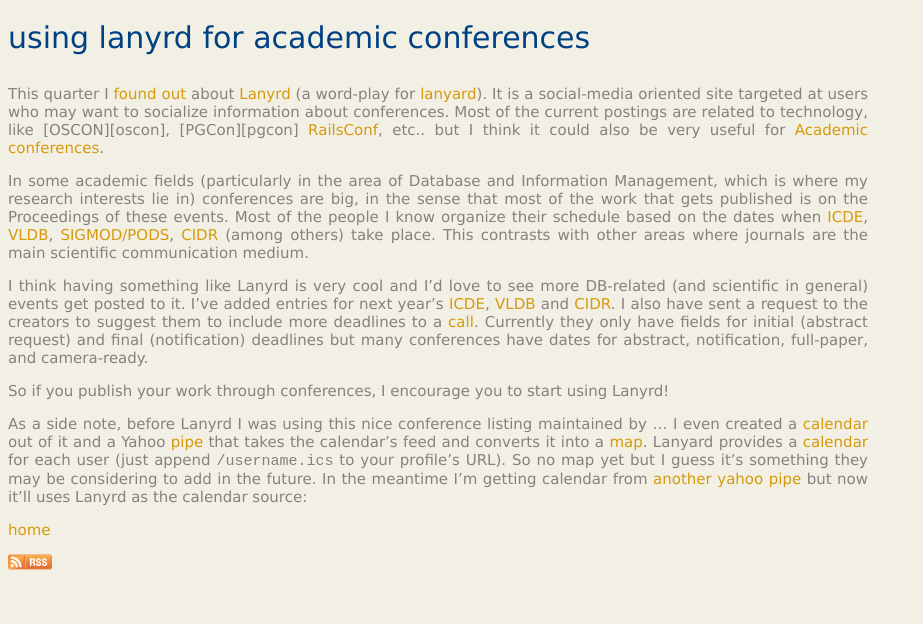
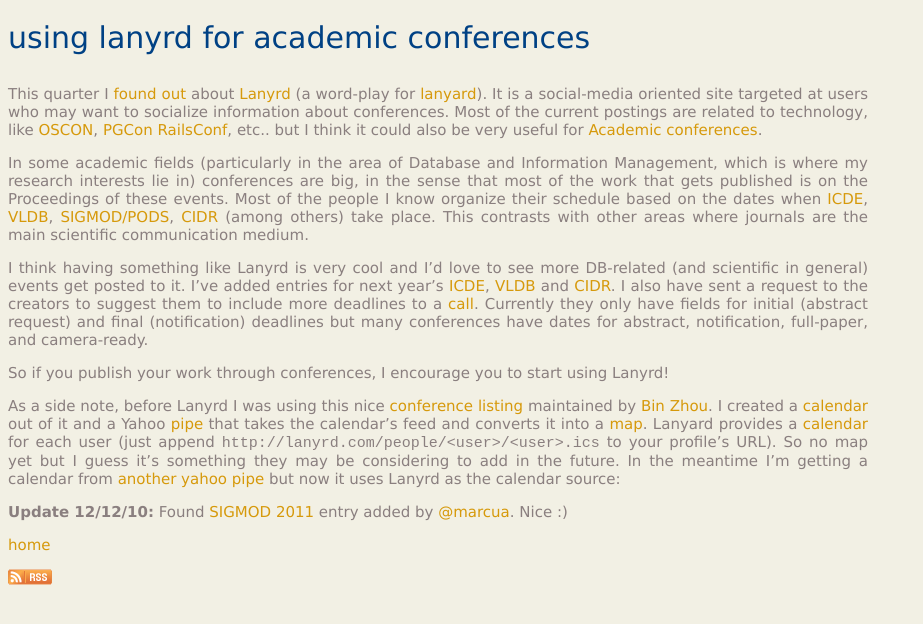
Before and after one commit to ivotron/ivotron.github.io, a Jekyll site: the page built from _posts/2010-12-11-lanyrd-for-academic-conferences.md, in a window 1280 px wide. Shown: the top 624 px of the page, without its empty margins (0-923 px from the left). Built offline with Jekyll 4.4.1, drawn with Linux system fonts in a browser that asks for light colours.

Commit message:
Added image to plastics. Fixed things in Lanyrd

```diff
--- a/_posts/2010-12-11-lanyrd-for-academic-conferences.md
+++ b/_posts/2010-12-11-lanyrd-for-academic-conferences.md
@@ -28,33 +28,42 @@
 
 So if you publish your work through conferences, I encourage you to start using Lanyrd!
 
-As a side note, before Lanyrd I was using this nice conference listing maintained by ... I even
-created a [calendar][g] out of it and a Yahoo [pipe][p] that takes the calendar's feed and converts
-it into a [map][m]. Lanyard provides a [calendar][c] for each user (just append `/username.ics` to
-your profile's URL). So no map yet but I guess it's something they may be considering to add in the
-future. In the meantime I'm getting calendar from [another yahoo pipe][np] but now it'll uses Lanyrd
-as the calendar source:
+As a side note, before Lanyrd I was using this nice [conference listing][bzl] maintained by
+[Bin Zhou][bz]. I created a [calendar][g] out of it and a Yahoo [pipe][p] that takes the
+calendar's feed and converts it into a [map][m]. Lanyard provides a [calendar][c] for each user
+(just append `http://lanyrd.com/people/<user>/<user>.ics` to your profile's URL). So no map yet but
+I guess it's something they may be considering to add in the future. In the meantime I'm getting a
+calendar from [another yahoo pipe][np] but now it uses Lanyrd as the calendar source:
 
 <script src="http://l.yimg.com/a/i/us/pps/mapbadge_1.3.js">
     {"pipe_id":"a7a222aced3f9215eabfba78a7ed3524","_btype":"map"}
 </script>
 
-[c]: http://commandn.tv/221
-[l]: http://www.lanyrd.com
-[r]: http://lanyrd.com/2011/railsconf/
-[pg]: http://lanyrd.com/2011/pgcon/
-[w1]: http://en.wikipedia.org/wiki/Lanyard
-[w2]: http://en.wikipedia.org/wiki/Academic_conferences
-[icde1]: http://www.icde2011.org/
-[vldb1]: http://www.vldb.org/2011/
+
+
+**Update 12/12/10:** Found [SIGMOD 2011][sigmod2] entry added by [@marcua][m]. Nice :)
+
+[c]:       http://commandn.tv/221
+[l]:       http://www.lanyrd.com
+[r]:       http://lanyrd.com/2011/railsconf/
+[pgcon]:   http://lanyrd.com/2011/pgcon/
+[oscon]:   http://lanyrd.com/2011/oscon/
+[w1]:      http://en.wikipedia.org/wiki/Lanyard
+[w2]:      http://en.wikipedia.org/wiki/Academic_conferences
+[icde1]:   http://www.icde2011.org/
+[vldb1]:   http://www.vldb.org/2011/
 [sigmod1]: http://www.sigmod2011.org/index.shtml
-[cidr1]: http://www.cidrdb.org/cidr2011/
-[icde2]: http://lanyrd.com/2011/icde/
-[vldb2]: http://lanyrd.com/2011/vldb/
-[cidr2]: http://lanyrd.com/2011/cidr/
-[call]: http://lanyrd.com/2011/vldb/calls/qfg/
-[g]: http://www.google.com/calendar/embed?src=8k35jki51bu1ekhkoijmou5ung%40group.calendar.google.com
-[p]: http://pipes.yahoo.com/pipes/pipe.info?_id=133c29703cd055e2e01beda7a3187ff9
-[m]: http://maps.google.com/maps?f=q&source=s_q&hl=en&geocode=&q=http:%2F%2Fpipes.yahoo.com%2Fpipes%2Fpipe.run%3F_id%3Dcf40397acedbf1f43718290e1241795c%26_render%3Dkml&sll=37.0625,-95.677068&sspn=38.911557,86.572266&ie=UTF8&z=2
-[np]: http://pipes.yahoo.com/ivotron/lanyrd
-[nc]: http://pipes.yahoo.com/ivotron/lanyrd
+[cidr1]:   http://www.cidrdb.org/cidr2011/
+[icde2]:   http://lanyrd.com/2011/icde/
+[vldb2]:   http://lanyrd.com/2011/vldb/
+[cidr2]:   http://lanyrd.com/2011/cidr/
+[sigmod2]: http://lanyrd.com/2011/sigmod/
+[call]:    http://lanyrd.com/2011/vldb/calls/qfg/
+[bzl]:     http://www.cs.sfu.ca/~bzhou/personal/conference.html
+[bz]:      http://www.cs.sfu.ca/~bzhou/personal/
+[g]:       http://www.google.com/calendar/embed?src=8k35jki51bu1ekhkoijmou5ung%40group.calendar.google.com
+[p]:       http://pipes.yahoo.com/pipes/pipe.info?_id=133c29703cd055e2e01beda7a3187ff9
+[m]:       http://maps.google.com/maps?f=q&source=s_q&hl=en&geocode=&q=http:%2F%2Fpipes.yahoo.com%2Fpipes%2Fpipe.run%3F_id%3Dcf40397acedbf1f43718290e1241795c%26_render%3Dkml&sll=37.0625,-95.677068&sspn=38.911557,86.572266&ie=UTF8&z=2
+[mc]:      http://twitter.com/marcua
+[np]:      http://pipes.yahoo.com/ivotron/lanyrd
+[nc]:      http://pipes.yahoo.com/ivotron/lanyrd
```
Also changed, not shown: _posts/2010-12-10-plastics-to-avoid.md (+19 -0 lines).
